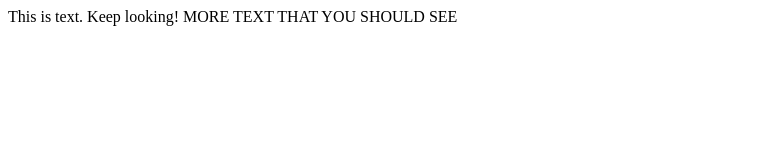
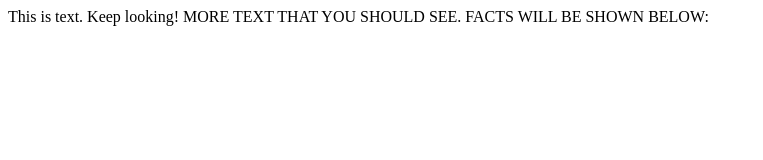
Before and after one commit to zekeage/alphabet, a website: page facts.html in a window 1280 px wide. Shown: the whole page, without its empty margins (0-763 px from the left). Drawn offline with Linux system fonts and the light colour scheme.

Commit message:
just putting the word fats in the placeholder text, nothing to see here

```diff
--- a/facts.html
+++ b/facts.html
@@ -10,7 +10,7 @@ This is text. Keep looking!
 </head>
 
 <body>
-MORE TEXT THAT YOU SHOULD SEE
+MORE TEXT THAT YOU SHOULD SEE. FACTS WILL BE SHOWN BELOW:
 <script>
   window.fbAsyncInit = function() {
     console.log('initializing');
```
